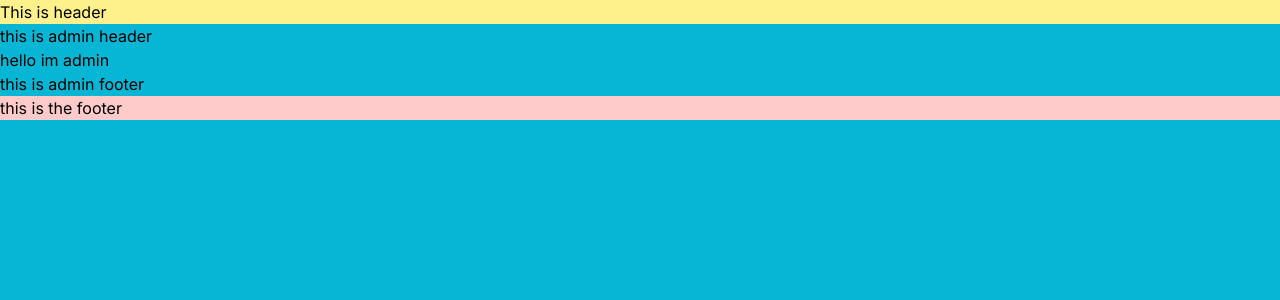
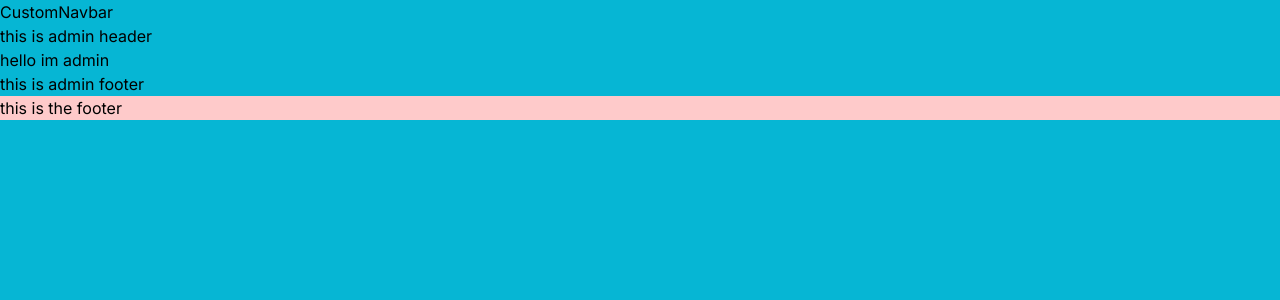
Before and after one commit to Yeshey-Gyatso/course-selling-app, a Next.js app in the folder course-selling-app/: page /admin in a window 1280 px wide. Shown: the top 300 px of the page. Built offline with nearby package versions, Linux system fonts and the light colour scheme.

Commit message:
Server side components - started-navbar , footer

```diff
--- a/course-selling-app/src/app/layout.tsx
+++ b/course-selling-app/src/app/layout.tsx
@@ -1,3 +1,4 @@
+import CustomNavbar from '@/components/CustomNavbar'
 import './globals.css'
 import type { Metadata } from 'next'
 import { Inter } from 'next/font/google'
@@ -18,7 +19,7 @@ export default function RootLayout({
   return (
     <html lang="en">
       <body className={`${inter.className} bg-cyan-500`}>
-        <div><h1 className=' bg-yellow-200'>This is header</h1></div>
+        <CustomNavbar/>
         <div>{children}</div>
         <div><h1 className=' bg-red-200'>this is the footer</h1></div>
 
--- /dev/null
+++ b/course-selling-app/src/components/CustomNavbar.tsx
@@ -0,0 +1,9 @@
+import React from 'react'
+
+const CustomNavbar = () => {
+  return (
+    <div>CustomNavbar</div>
+  )
+}
+
+export default CustomNavbar;
--- /dev/null
+++ b/course-selling-app/src/components/Footer.jsx
@@ -0,0 +1,9 @@
+import React from 'react'
+
+const Footer = () => {
+  return (
+    <div>Footer</div>
+  )
+}
+
+export default Footer
```
